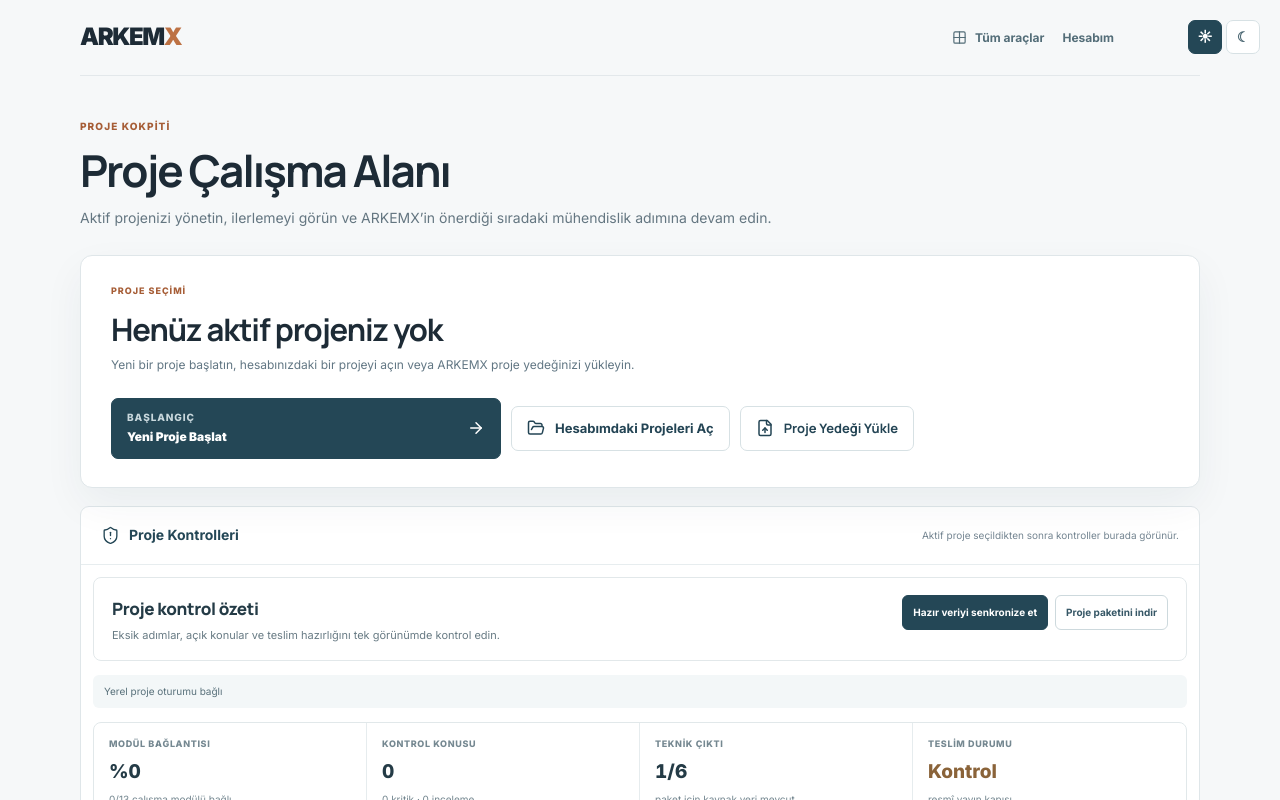
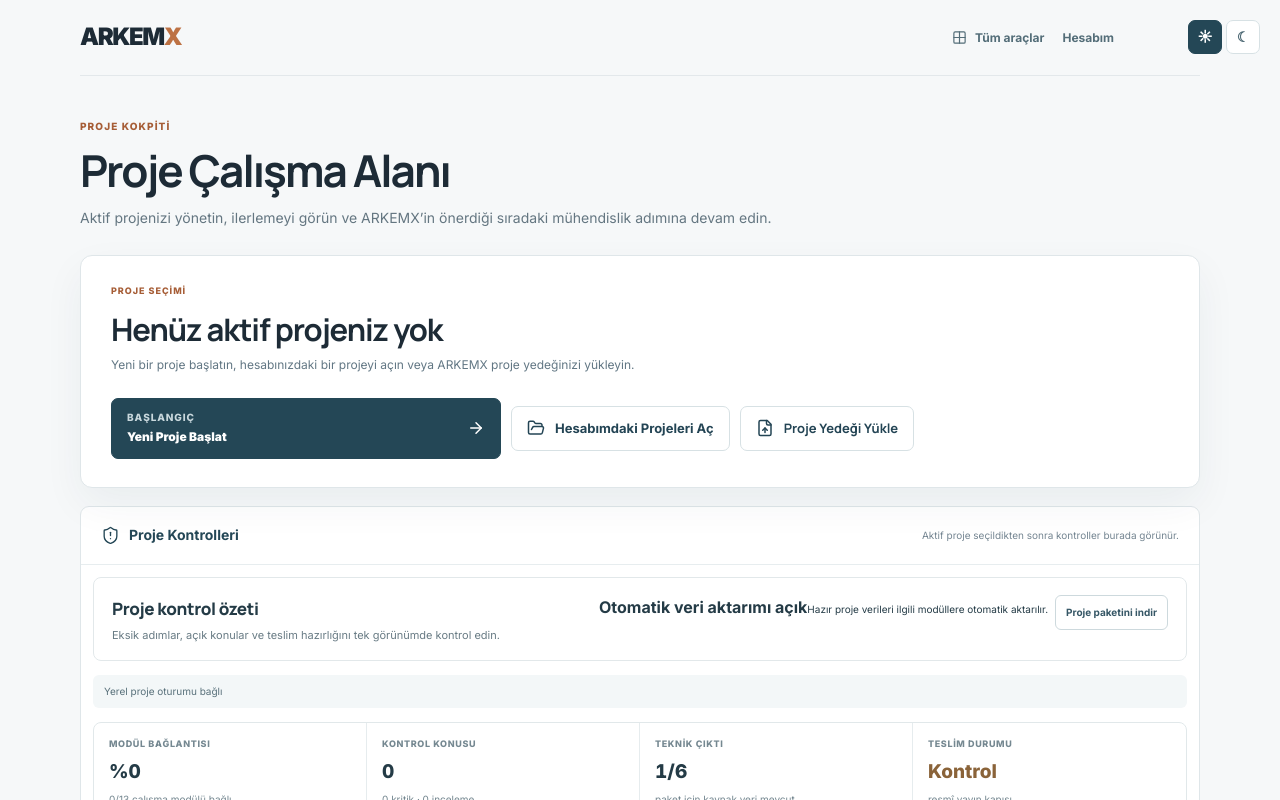
Before and after one commit to BuseIbsiroglu0637/arkemx-core-v1, a Next.js app: page /dijital-proje-merkezi in a window 1280 px wide. Both pictures are taken after a click on the heading 640 px from the left and 535 px from the top of the page. Shown: the top 800 px of the page. Built offline with nearby package versions, Linux system fonts and the light colour scheme.

Commit message:
refactor(workspace): otomatik veri aktarımını varsayılan kullanıcı davranışı yap

```diff
--- a/app/components/DigitalProjectHub.tsx
+++ b/app/components/DigitalProjectHub.tsx
@@ -146,6 +146,7 @@
       })
       .slice(0, 5);
     const recentEvents = [...project.events].reverse().slice(0, 6);
+    const recentHandoff = [...project.events].reverse().find((event) => event.action === "handoff");
 
     return <section className="arx-advanced-hub" data-testid="digital-project-hub">
       <header className="arx-advanced-head">
@@ -154,7 +155,17 @@
           <p>Eksik adımlar, açık konular ve teslim hazırlığını tek görünümde kontrol edin.</p>
         </div>
         <div className="arx-advanced-head-actions">
-          <button type="button" onClick={synchronize}>Hazır veriyi senkronize et</button>
+          <span className={`arx-auto-handoff-status ${project.experience.autoHandoff ? "is-on" : "is-off"}`}>
+            <i aria-hidden="true"></i>
+            <span>
+              <b>{project.experience.autoHandoff ? "Otomatik veri aktarımı açık" : "Otomatik veri aktarımı kapalı"}</b>
+              <small>{project.experience.autoHandoff
+                ? recentHandoff
+                  ? `Son aktarım: ${new Date(recentHandoff.timestamp).toLocaleString("tr-TR")}`
+                  : "Hazır proje verileri ilgili modüllere otomatik aktarılır."
+                : "Teknik seçeneklerden manuel aktarım yapılabilir."}</small>
+            </span>
+          </span>
           <button type="button" onClick={exportExecutivePackage}>Proje paketini indir</button>
         </div>
       </header>
@@ -234,6 +245,22 @@
           </section> : null}
         </div>
       </div>
+
+      <details className="arx-advanced-detail arx-transfer-tools">
+        <summary>Teknik veri aktarımı</summary>
+        <div className="arx-transfer-tools-body">
+          <div>
+            <b>Modüller arası veri aktarımı</b>
+            <p>Normal kullanımda ARKEMX, bir çalışma modülünde güncellenen hazır veriyi ilgili sonraki modüllere otomatik aktarır. Bu bölüm yalnızca teknik kontrol veya yeniden deneme için kullanılır.</p>
+          </div>
+          <label className="arx-transfer-toggle">
+            <input type="checkbox" checked={project.experience.autoHandoff}
+              onChange={(event) => setExperience({ autoHandoff: event.target.checked })}/>
+            <span>Otomatik veri aktarımı</span>
+          </label>
+          <button type="button" onClick={synchronize}>Veri Aktarımını Yeniden Kontrol Et</button>
+        </div>
+      </details>
 
       <details className="arx-advanced-detail">
         <summary>Teslim hazırlığı ve teknik çıktılar</summary>
```
